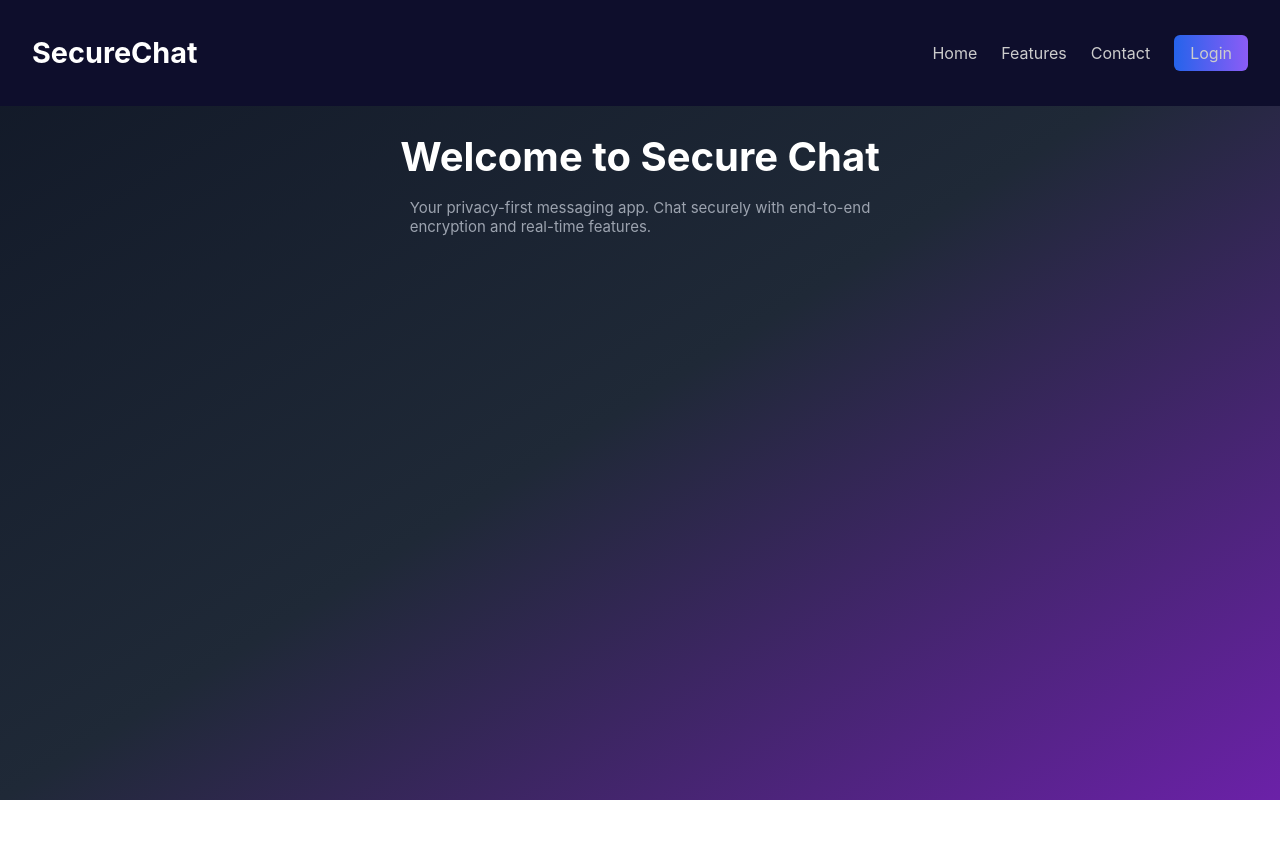
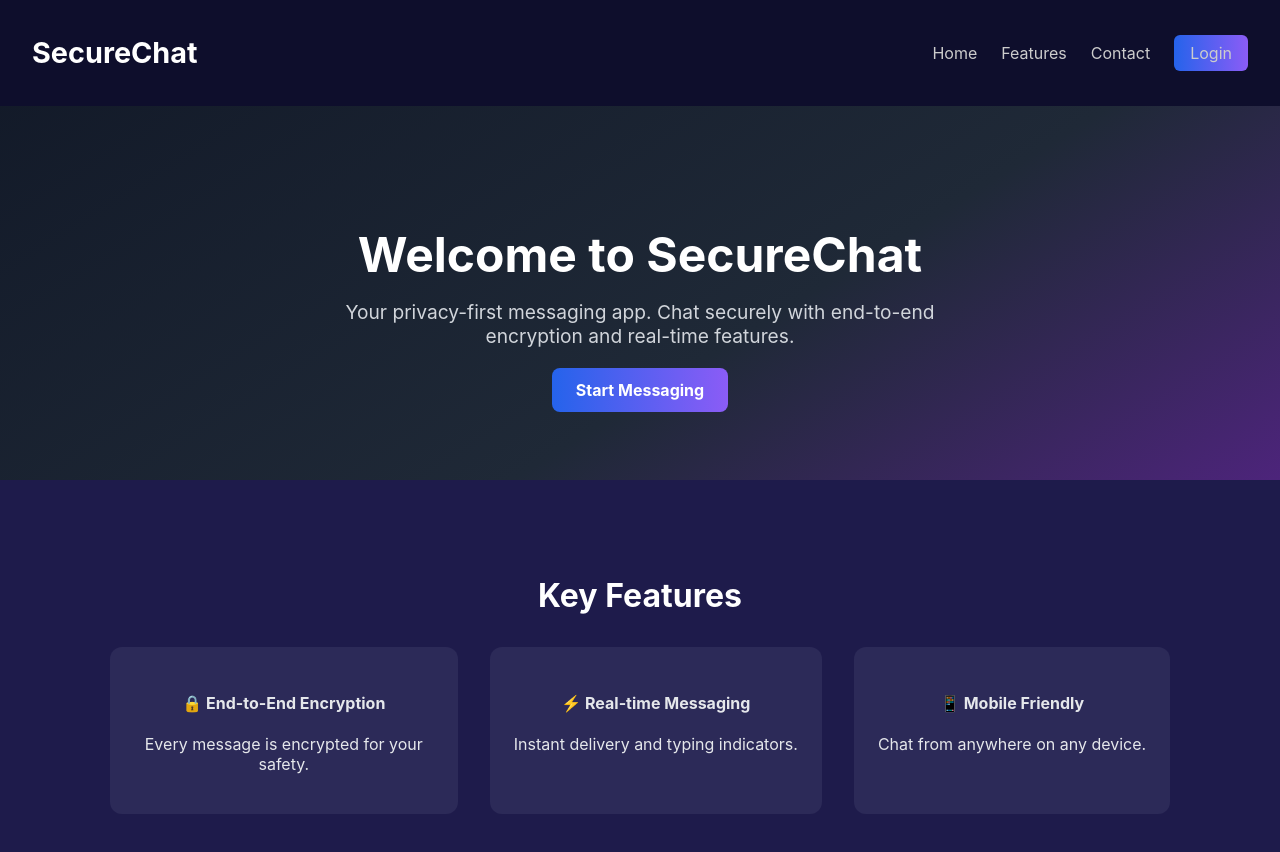
Before and after one commit to abhinandu790/Whispr, a React (Create React App) app: page / in a window 1280 px wide. Shown: the top 852 px of the page. Before the commit the page ends 800 px from the top, so only its background shows below. Built offline with nearby package versions, Linux system fonts and the light colour scheme.

Commit message:
style:Complete Home page

```diff
--- a/src/App.css
+++ b/src/App.css
@@ -229,7 +229,7 @@
   border-radius: 6px;
   color: white;
 }
-.homecenter {
+/* .homecenter {
   display: flex;
   align-items: center;
   justify-content: center;
@@ -244,4 +244,64 @@
   color: #9ca3af;
   font-size: 15px;
   margin-bottom: 30px;
+} */
+.hero {
+  text-align: center;
+  padding: 5rem 2rem;
 }
+
+.hero h2 {
+  font-size: 3rem;
+  margin-bottom: 1rem;
+  color: white;
+}
+
+.hero p {
+  font-size: 1.2rem;
+  color: #d1d5db;
+  max-width: 600px;
+  margin: 0 auto 2rem;
+}
+
+.cta-btn {
+  padding: 12px 24px;
+  background: linear-gradient(to right, #2563eb, #8b5cf6);
+  border: none;
+  border-radius: 8px;
+  color: white;
+  font-weight: bold;
+  text-decoration: none;
+  transition: transform 0.2s;
+}
+
+.cta-btn:hover {
+  transform: scale(1.05);
+}
+
+
+.features {
+  padding: 4rem 2rem;
+  text-align: center;
+  background-color: #1e1b4b;
+}
+
+.features h3 {
+  font-size: 2rem;
+  margin-bottom: 2rem;
+  color: white;
+}
+
+.feature-grid {
+  display: flex;
+  flex-wrap: wrap;
+  justify-content: center;
+  gap: 2rem;
+}
+
+.feature-card {
+  background-color: #2c2a58;
+  padding: 1.5rem;
+  border-radius: 12px;
+  max-width: 300px;
+  color: #e5e7eb;
+}
--- a/src/Components/Home.jsx
+++ b/src/Components/Home.jsx
@@ -7,21 +7,45 @@ const Home = () => {
         <h1 className="logo">SecureChat</h1>
             <nav className="nav-links">
                 <Link to="/">Home</Link>
-                <Link to="/features">Features</Link>
-                <Link to="/contact">Contact</Link>
+                <Link to="/">Features</Link>
+                <Link to="/">Contact</Link>
                 <Link to="/login" className="logout-btn">Login </Link>
             </nav>
       </header>
-                <div className="homecenter">
+                {/* <div className="homecenter">
                     <h1 >Welcome to Secure Chat</h1>
                     <p>Your privacy-first messaging app. Chat securely with end-to-end <br />encryption and real-time features.</p>
-                    {/* <button className="buttonHome">
+                     <button className="buttonHome">
                         <Link to="/login">Login Page</Link>
                     </button>
                     <button className="buttonHome">
                         <Link to="/signup">Signup Page</Link>
-                    </button> */}
-                </div>
+                    </button>
+                </div> */}
+
+                 <section class="hero">
+    <h2>Welcome to SecureChat</h2>
+    <p>Your privacy-first messaging app. Chat securely with end-to-end encryption and real-time features.</p>
+    <Link to="/signup" class="cta-btn">Start Messaging</Link>
+  </section>
+
+  <section class="features">
+    <h3>Key Features</h3>
+    <div class="feature-grid">
+      <div class="feature-card">
+        <h4>🔒 End-to-End Encryption</h4>
+        <p>Every message is encrypted for your safety.</p>
+      </div>
+      <div class="feature-card">
+        <h4>⚡ Real-time Messaging</h4>
+        <p>Instant delivery and typing indicators.</p>
+      </div>
+      <div class="feature-card">
+        <h4>📱 Mobile Friendly</h4>
+        <p>Chat from anywhere on any device.</p>
+      </div>
+    </div>
+  </section>
      </div>
   );
 }
```
Also changed, not shown: src/Components/Contacts.jsx (added, +10 -0 lines), src/Components/Profile.jsx (+7 -1 lines).
